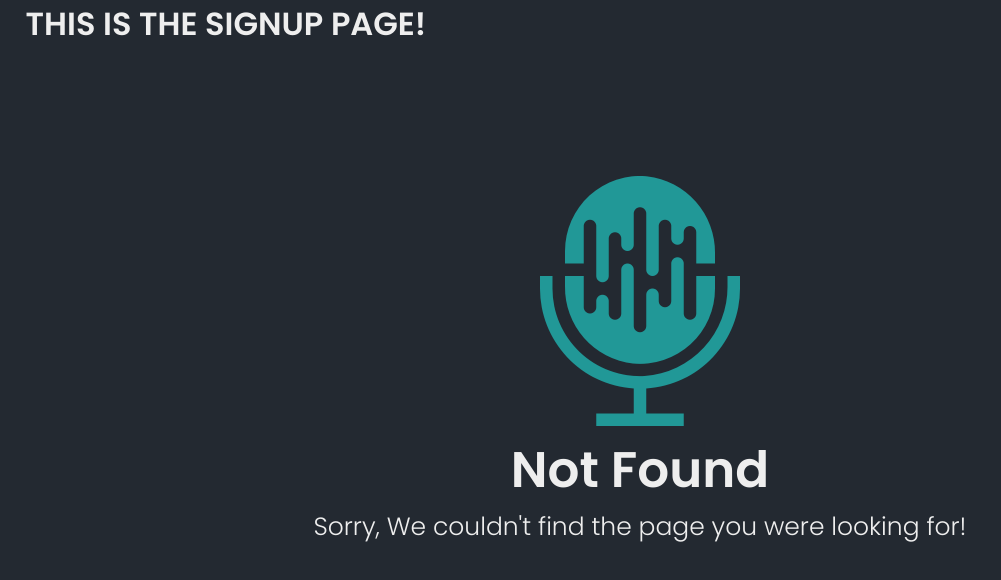
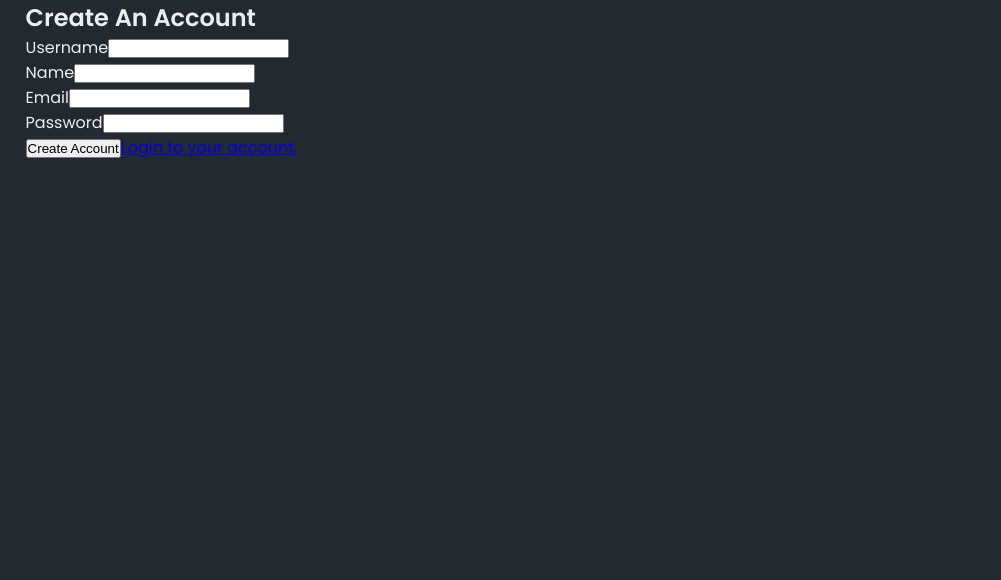
Before and after one commit to Mathew-Estafanous/Open-Stage, a React (Create React App) app in the folder frontend/: page /signup in a window 1280 px wide. Before the commit this address had no page. Shown: the top 580 px of the page, without its empty margins (0-1001 px from the left). Built offline with nearby package versions, Linux system fonts and the light colour scheme.

Commit message:
layout for signup form and a few animations.

```diff
--- a/frontend/src/components/AskQuestion.jsx
+++ b/frontend/src/components/AskQuestion.jsx
@@ -21,7 +21,7 @@ export const AskQuestion = ({code, onPost}) => {
     }
 
     return (
-        <div className='askdiv'>
+        <div className='ask-div'>
             <form className='askform' onSubmit={postQuestion}>
                 <textarea rows='2' placeholder='Write your question here...'
                           value={question} onChange={e => setQuestion(e.target.value)} />
--- a/frontend/src/components/Authenticated.jsx
+++ b/frontend/src/components/Authenticated.jsx
@@ -1,5 +1,5 @@
 import {
-    Route,
+    Route, Switch,
 } from "react-router-dom";
 import React from "react";
 import {Account} from "../pages/Account";
@@ -7,9 +7,9 @@ import {NotFound} from "../pages/NotFound";
 
 export const Authenticated = () => {
     return (
-        <>
+        <Switch>
             <Route path="/account" component={Account} />
             <Route component={NotFound} />
-        </>
+        </Switch>
     )
 }
--- /dev/null
+++ b/frontend/src/components/Signup.jsx
@@ -0,0 +1,64 @@
+import "./css/Signup.css"
+import {useState} from "react";
+import {Error} from "./Error";
+import {Link} from "react-router-dom";
+
+export const Signup = () => {
+    const [username, setUsername] = useState('');
+    const [password, setPassword] = useState('');
+    const [name, setName] = useState('');
+    const [email, setEmail] = useState('');
+
+    const [error, setError] = useState(false);
+
+    const submitSignup = (e) => {
+        e.preventDefault()
+        console.log("Submitted signup form");
+    }
+
+    return (
+        <form className='signup-form' onSubmit={submitSignup} >
+            {error?
+                <Error msg='There was an error while signing up.'/>: null
+            }
+
+            <div className='signup-form-wrapper'>
+                <div className='signup-form-header'>
+                    <h2>Create An Account</h2>
+                </div>
+                <div className='signup-form-field'>
+                    <label htmlFor="username">Username</label>
+                    <input type="text"
+                            value={username}
+                            onChange={e => setUsername(e.target.value)}
+                            maxLength={25}
+                            required />
+                </div>
+                <div className='signup-form-field'>
+                    <label htmlFor="name">Name</label>
+                    <input type="text"
+                           value={name}
+                           onChange={e => setName(e.target.value)}
+                           required />
+                </div>
+                <div className='signup-form-field'>
+                    <label htmlFor="email">Email</label>
+                    <input type="text"
+                           value={email}
+                           onChange={e => setEmail(e.target.value)}
+                           required />
+                </div>
+                <div className='signup-form-field'>
+                    <label htmlFor="password">Password</label>
+                    <input type="password"
+                           value={password}
+                           onChange={e => setPassword(e.target.value)}
+                           minLength={8}
+                           required />
+                </div>
+                <button className='signup-form-btn' type='submit'>Create Account</button>
+                <Link to="/signup">Login to your account.</Link>
+            </div>
+        </form>
+    )
+}
--- a/frontend/src/components/Unauthenticated.jsx
+++ b/frontend/src/components/Unauthenticated.jsx
@@ -1,17 +1,17 @@
 import {
-    Route,
+    Route, Switch,
 } from "react-router-dom";
 import React from "react";
-import {Signup} from "../pages/Signup";
+import {Signup} from "./Signup";
 import {LoginPage} from "../pages/LoginPage";
 import {NotFound} from "../pages/NotFound";
 
 export const Unauthenticated = () => {
     return (
-        <>
+        <Switch>
             <Route exact path="/login" component={LoginPage} />
             <Route exact path="/signup" component={Signup} />
             <Route component={NotFound} />
-        </>
+        </Switch>
     )
 }
--- a/frontend/src/components/css/AskQuestion.css
+++ b/frontend/src/components/css/AskQuestion.css
@@ -1,10 +1,10 @@
-div.askdiv {
+.ask-div {
     margin-top: 5vw;
     display: block;
     text-align: center;
 }
 
-form.askform {
+.askform {
     display: inline-block;
     width: 650px;
     padding: 15px 25px;
@@ -54,6 +54,11 @@ form.askform img {
     font-weight: 600;
     color: #eeeeee;
     background-color: #219897;
+    transition: transform 0.3s ease-in-out;
+}
+
+.askform button:hover {
+    transform: scale(1.075);
 }
 
 @media (max-width: 950px) {
@@ -83,7 +88,7 @@ form.askform img {
 }
 
 @media (max-width: 400px) {
-    div.askdiv {
+    div.ask-div {
         margin-top: 50px;
     }
 
--- a/frontend/src/components/css/Login.css
+++ b/frontend/src/components/css/Login.css
@@ -50,6 +50,7 @@
     background-color: #219897;
     border-style: none;
     border-radius: 15px;
+    transition: background-color 0.2s ease-in;
 }
 
 .login-form-btn:hover {
@@ -72,6 +73,7 @@
 .have-an-account a {
     color: #219897;
     text-decoration: none;
+    transition: color 0.2s ease-in;
 }
 
 .have-an-account a:hover {
--- a/frontend/src/pages/Signup.jsx
+++ /dev/null
@@ -1,4 +0,0 @@
-
-export const Signup = () => {
-    return <h1>THIS IS THE SIGNUP PAGE!</h1>
-}
--- a/frontend/src/pages/css/RoomSelect.css
+++ b/frontend/src/pages/css/RoomSelect.css
@@ -57,6 +57,7 @@ form.roomCode input {
     color: #232931;
 
     border-radius: 50px;
+    border-style: none;
     width: 350px;
     height: 42px;
 }
@@ -95,10 +96,13 @@ form.roomCode div button:hover {
 form.roomCode div img.btn {
     position: absolute;
     max-width: 35px;
+    transform: rotate(90deg);
+    transition: transform 0.3s ease-in-out;
 }
 
 form.roomCode div img.btn:hover {
     cursor: pointer;
+    transform: rotate(0deg);
 }
 
 
```
Also changed, not shown: frontend/src/components/css/Signup.css (added).
